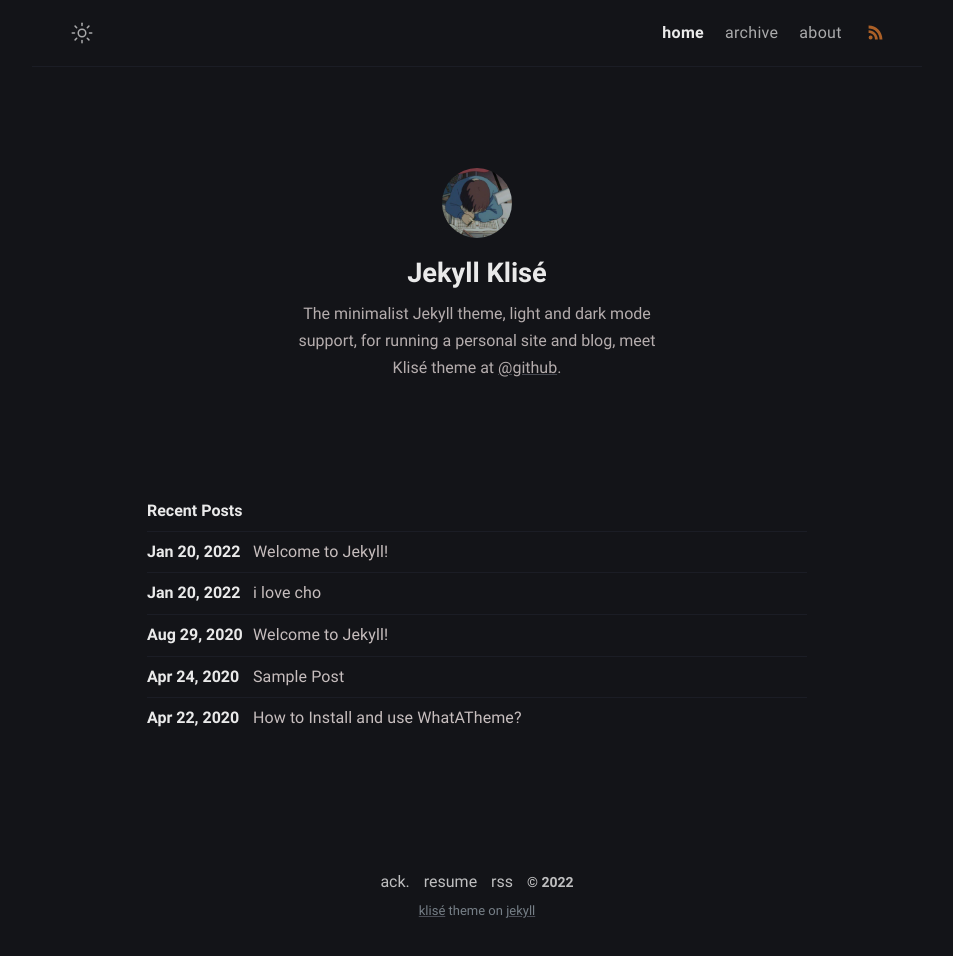
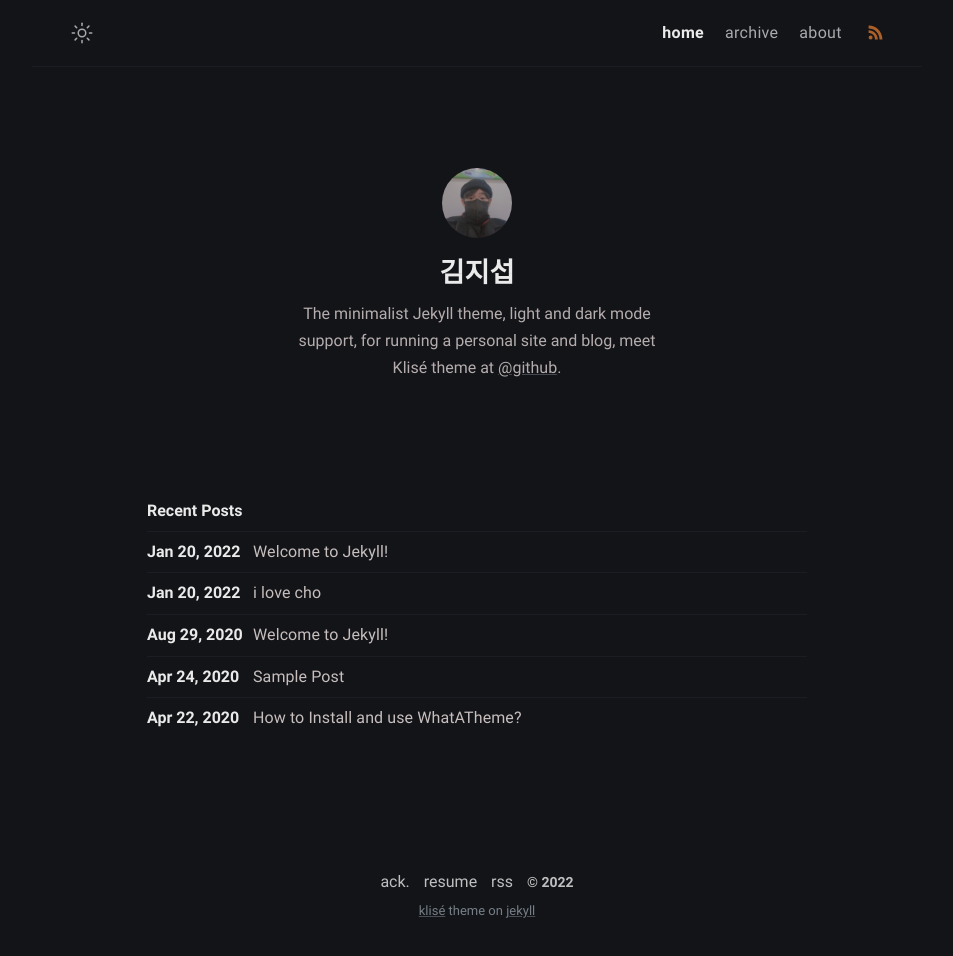
Before and after one commit to salcho94/salcho94.github.io, a Jekyll site: the page built from index.md, in a window 1280 px wide. Shown: the whole page, without its empty margins (163-1116 px from the left). Built offline with Jekyll 4.4.1, drawn with Linux system fonts in a browser that asks for light colours.

Commit message:
myface add

```diff
--- a/Gemfile
+++ b/Gemfile
@@ -25,7 +25,10 @@
 end
 
 # Windows does not include zoneinfo files, so bundle the tzinfo-data gem
-# gem "tzinfo-data", platforms: [:mingw, :mswin, :x64_mingw, :jruby]
+gem 'tzinfo'
+gem "tzinfo-data", platforms: [:mingw, :mswin, :x64_mingw, :jruby]
 
 # Performance-booster for watching directories on Windows
 # gem "wdm", "~> 0.1.0" if Gem.win_platform?
+
+gem "webrick", "~> 1.7"
--- a/_config.yml
+++ b/_config.yml
@@ -11,7 +11,7 @@
 
 # Profile settings
 author:
-  name: Jekyll Klisé # author name
+  name: 김지섭 # author name
   bio: >- # tell to the world
     The minimalist Jekyll theme, light and dark mode support, for running a personal site and blog,
     meet Klisé theme at <a href="https://github.com/piharpi/jekyll-klise" target="_blank" rel="noopener">@github</a>.
@@ -20,7 +20,7 @@
   twitter: twitter_username # twitter username
   facebook: facebook_username # facebook username
   email: your-email@email.com # email adress
-  avatar: /assets/img/avatar.jpg # change with your own avatar
+  avatar: /assets/img/myface.jpg # change with your own avatar
 
 # URL settings
 url: "https://klise.now.sh" #
--- /dev/null
+++ b/gitblogerror.txt
@@ -0,0 +1 @@
+https://velog.io/@minji-o-j/jekyll-오류-해결
```
Also changed, not shown: Gemfile.lock, assets/img/myface.jpg (added).
